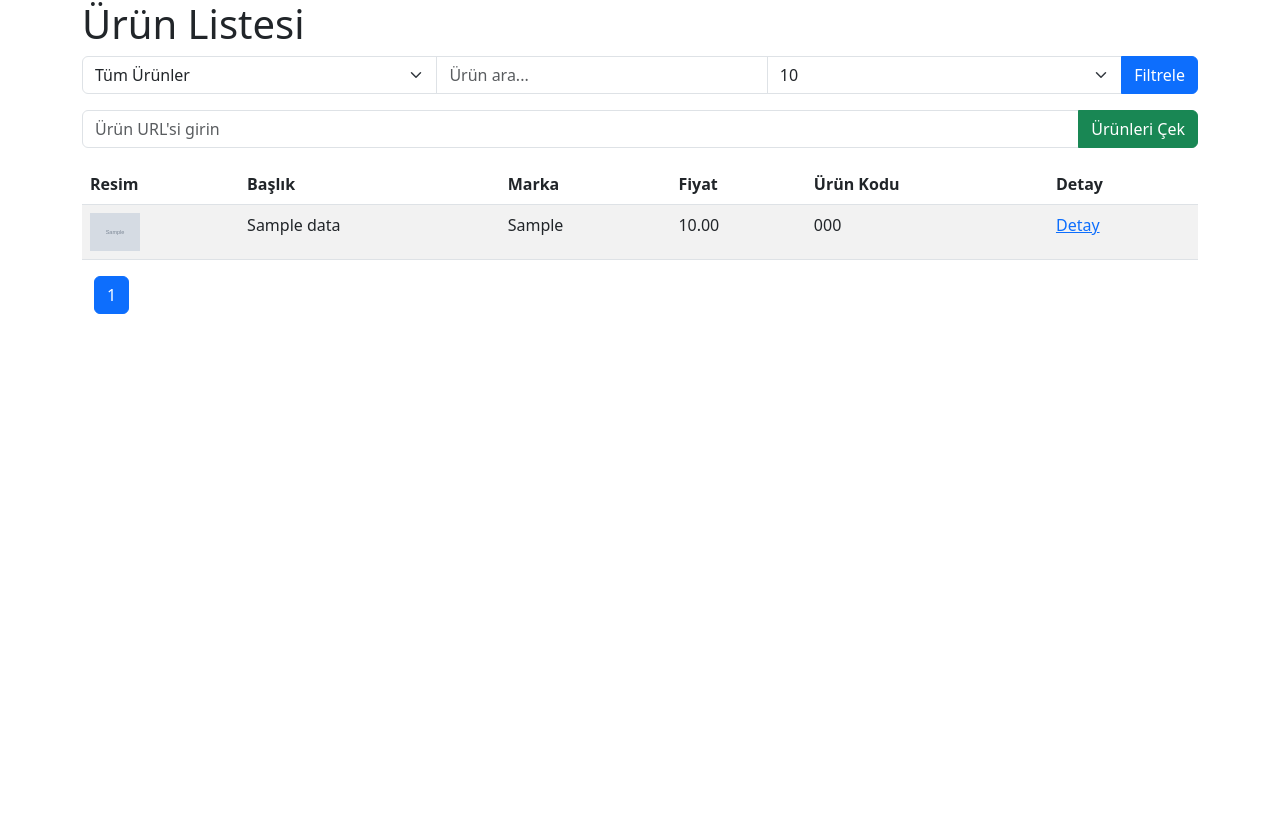
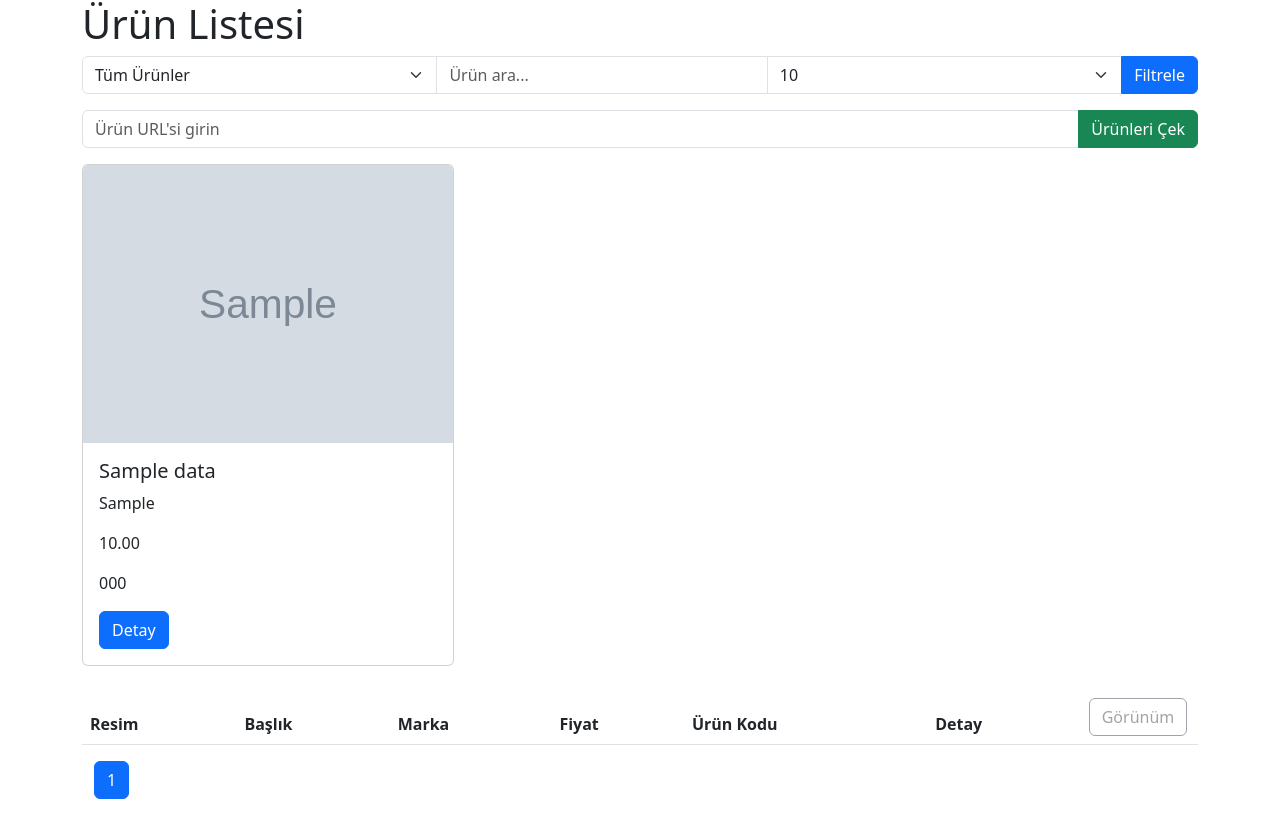
Before and after one commit to kerem-apaydin/webscraping_public, a Flask app: page / in a window 1280 px wide. Before the commit the page ends 314 px from the top, so only its background shows below. Run offline with Flask 3, Linux system fonts and the light colour scheme; tables that the repository leaves empty hold one stand-in row (values such as "Sample post"); grey boxes marked "Sample" are stand-in pictures; lists and menus that the app fills with data are empty.

Commit message:
Appearance Enhancements

```diff
--- a/app/templates/index.html
+++ b/app/templates/index.html
@@ -43,10 +43,19 @@
                 <th>Fiyat</th>
                 <th>Ürün Kodu</th>
                 <th>Detay</th>
+                <!-- Add table and list view toggle -->
+                <th class="text-center align-middle" style="width: 120px;">
+                    <button class="btn btn-outline-secondary" id="toggleView" type="button" title="Liste/Galeri Görünümü" disabled>
+                        <i class="bi bi-layout-text-window-reverse"></i> Görünüm
+                    </button>
+                </th>
+
             </tr>
         </thead>
         <tbody>
             {% for product in products.items %}
+                <!-- Check view option "toggleView"-->
+                {% if toggleView == "disabled" %}
                     <tr>
                         <td><img src="{{ product.image }}" alt="{{ product.title }}" width="50"></td>
                         <td>{{ product.title }}</td>
@@ -55,6 +64,20 @@
                         <td>{{ product.product_code }}</td>
                         <td><a href="{{ url_for('views.product_detail', id=product.id) }}">Detay</a></td>
                     </tr>
+                {% else %}
+                    <div class="col-6 col-md-4 mb-4">
+                        <div class="card">
+                            <img src="{{ product.image }}" alt="{{ product.title }}" class="card-img-top">
+                            <div class="card-body">
+                                <h5 class="card-title">{{ product.title }}</h5>
+                                <p class="card-text">{{ product.brand }}</p>
+                                <p class="card-text">{{ product.current_price }}</p>
+                                <p class="card-text">{{ product.product_code }}</p>
+                                <a href="{{ url_for('views.product_detail', id=product.id) }}" class="btn btn-primary">Detay</a>
+                            </div>
+                        </div>
+                    </div>
+                {% endif %}
             {% endfor %}
         </tbody>
     </table>
```
Lines whose indentation alone changed are shown as unchanged.
